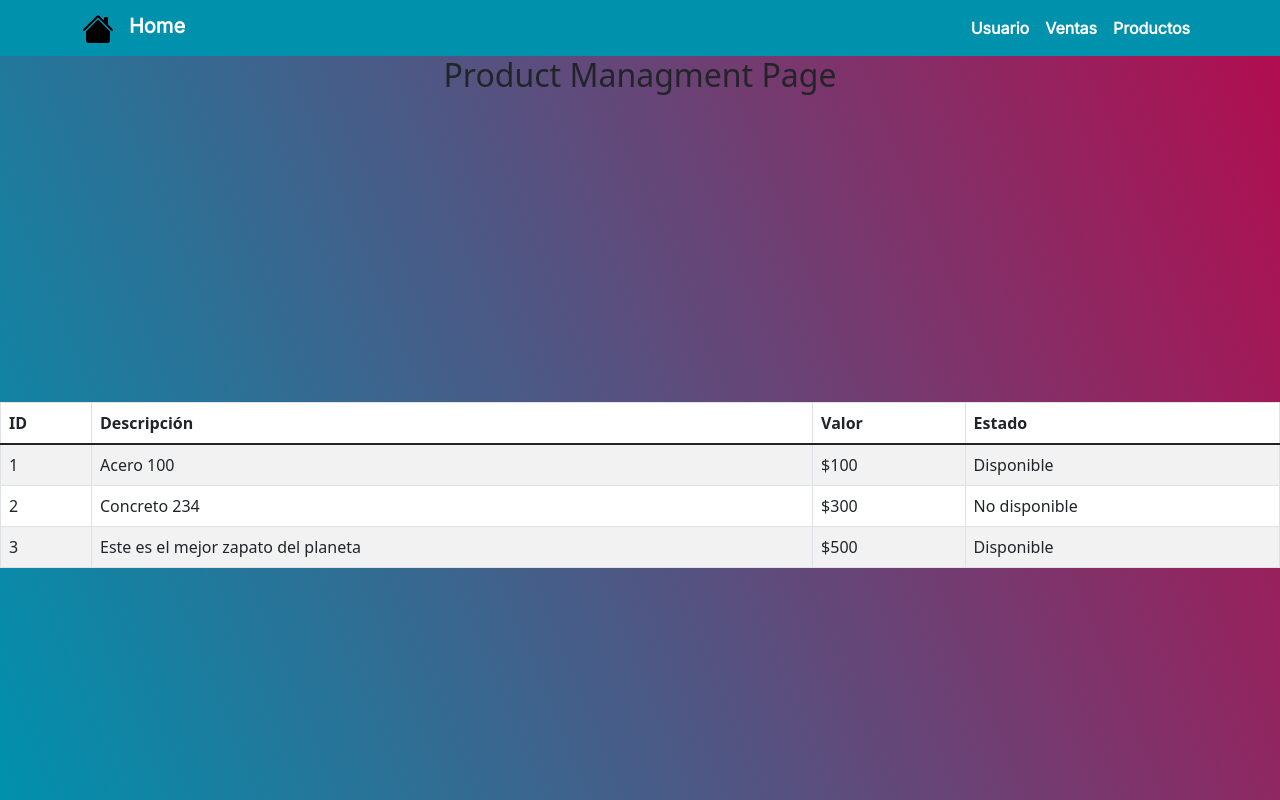
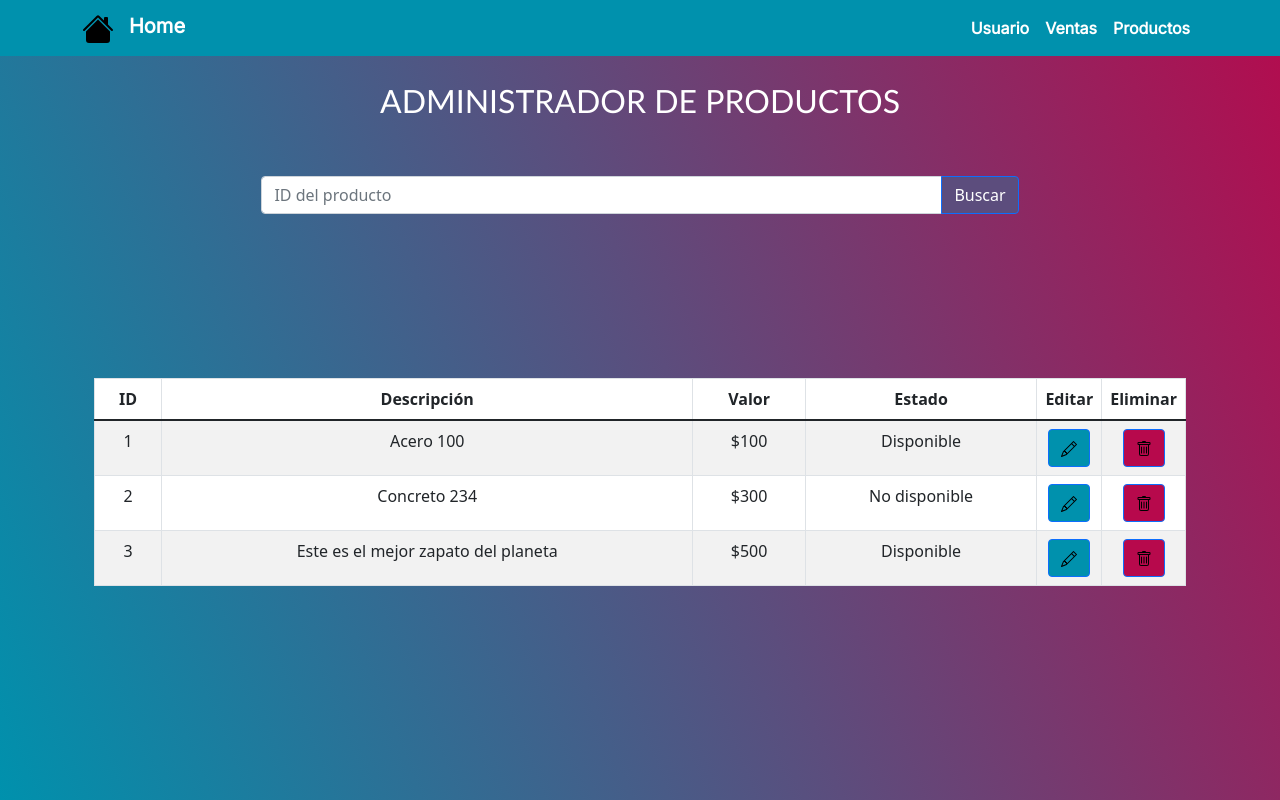
Before and after one commit to nblancob/Proyecto-Mision-TIC, a React (Create React App) app in the folder my-app/: page /product/managment in a window 1280 px wide. Built offline with nearby package versions, Linux system fonts and the light colour scheme.

Commit message:
add serach product

```diff
--- /dev/null
+++ b/my-app/src/product-managment/components/Pencil.js
@@ -0,0 +1,20 @@
+import Button from 'react-bootstrap/Button';
+import tablep from './tablep.css'
+
+const Pencil =() =>{
+    return(
+        <Button className="Pencil-btn" style={{tablep}} href="/product/registration">
+        <svg
+          xmlns="http://www.w3.org/2000/svg"
+          width="16"
+          height="16"
+          fillRule="currentColor"
+          className="bi bi-pencil"
+          viewBox="0 0 16 16"
+        >
+          <path d="M12.146.146a.5.5 0 0 1 .708 0l3 3a.5.5 0 0 1 0 .708l-10 10a.5.5 0 0 1-.168.11l-5 2a.5.5 0 0 1-.65-.65l2-5a.5.5 0 0 1 .11-.168l10-10zM11.207 2.5 13.5 4.793 14.793 3.5 12.5 1.207 11.207 2.5zm1.586 3L10.5 3.207 4 9.707V10h.5a.5.5 0 0 1 .5.5v.5h.5a.5.5 0 0 1 .5.5v.5h.293l6.5-6.5zm-9.761 5.175-.106.106-1.528 3.821 3.821-1.528.106-.106A.5.5 0 0 1 5 12.5V12h-.5a.5.5 0 0 1-.5-.5V11h-.5a.5.5 0 0 1-.468-.325z"/>
+        </svg>
+      </Button>
+    );
+}
+export default Pencil;
--- /dev/null
+++ b/my-app/src/product-managment/components/Search.js
@@ -0,0 +1,48 @@
+import Button from 'react-bootstrap/Button';
+import InputGroup from 'react-bootstrap/InputGroup';
+import FormControl from 'react-bootstrap/FormControl';
+import tablep from './tablep.css';
+import React, { Component } from 'react';
+import Tablep from './Tablep';
+import ListaProductos from './data';
+
+class Search extends Component{
+    constructor(props){
+        super(props);
+        this.state={
+            value:'',
+            newTable:[],
+        };
+    }
+    handleChange=(event)=>{
+        this.setState({
+            value : event.target.value,
+          });
+    }
+    componentDidMount(){
+        this.setState({newTable:ListaProductos});
+    }
+    filter=()=>{
+        const search=ListaProductos.filter((p)=>p.id.includes(this.state.value)||p.description.includes(this.state.value));
+        this.setState({newTable:search});
+    }
+    render(){
+        return(
+            <div className="container">
+            <InputGroup className="Input-search mb-3 justify-content-center container" style={{tablep}} onChange={this.handleChange}>
+                <FormControl
+                    placeholder="ID del producto"
+                    aria-label="Recipient's username"
+                    aria-describedby="basic-addon2"
+                />
+                <Button className="Info-btn" id="button-addon2" onClick={this.filter}>
+                    Buscar
+                </Button>
+            </InputGroup>
+            <Tablep variable={this.state}/>
+            </div>
+        );
+
+    }
+}
+export default Search;
--- a/my-app/src/product-managment/components/Tablep.js
+++ b/my-app/src/product-managment/components/Tablep.js
@@ -1,32 +1,39 @@
 import Table from 'react-bootstrap/Table';
 import tablep from './tablep.css';
-import { ListaProductos } from './data';
+import Trash from './Trash';
+import Pencil from './Pencil';
 
-const Tablep=()=>{
+const Tablep =(state)=> {
+    console.log(state.variable.newTable.id);
         return(
+            <div className="container">
             <Table striped bordered hover className="Tablep" style={{tablep}}>
                 <thead>
                     <tr>
-                    {console.log(ListaProductos)}
                         <th>ID</th>
                         <th>Descripción</th>
                         <th>Valor</th>
                         <th>Estado</th>
+                        <th>Editar</th>
+                        <th>Eliminar</th>
                     </tr>
                 </thead>
                 <tbody>
-                {ListaProductos.map((data,key)=>{
+                    {state.variable.newTable.map((data,key)=>{
                         return(
                             <tr key={key}>
                                 <td>{data.id}</td>
                                 <td>{data.description}</td>
                                 <td>${data.price}</td>
                                 <td>{data.state}</td>
+                                <td style={{width:"5px"}}><Pencil/></td>
+                                <td style={{width:"5px"}}><Trash/></td>
                             </tr>
                         );
                     })}
                 </tbody>
             </Table>
+            </div>
         );
     }
 export default Tablep;
--- /dev/null
+++ b/my-app/src/product-managment/components/Trash.js
@@ -0,0 +1,20 @@
+import Button from 'react-bootstrap/Button';
+import tablep from './tablep.css'
+const Trash =() =>{
+    return(
+        <Button className="Trash-btn" style={{tablep}}>
+        <svg
+          xmlns="http://www.w3.org/2000/svg"
+          width="16"
+          height="16"
+          fillRule="currentColor"
+          className="bi bi-trash"
+          viewBox="0 0 16 16"
+        >
+          <path d="M5.5 5.5A.5.5 0 0 1 6 6v6a.5.5 0 0 1-1 0V6a.5.5 0 0 1 .5-.5zm2.5 0a.5.5 0 0 1 .5.5v6a.5.5 0 0 1-1 0V6a.5.5 0 0 1 .5-.5zm3 .5a.5.5 0 0 0-1 0v6a.5.5 0 0 0 1 0V6z" />
+          <path fillRule="evenodd" d="M14.5 3a1 1 0 0 1-1 1H13v9a2 2 0 0 1-2 2H5a2 2 0 0 1-2-2V4h-.5a1 1 0 0 1-1-1V2a1 1 0 0 1 1-1H6a1 1 0 0 1 1-1h2a1 1 0 0 1 1 1h3.5a1 1 0 0 1 1 1v1zM4.118 4 4 4.059V13a1 1 0 0 0 1 1h6a1 1 0 0 0 1-1V4.059L11.882 4H4.118zM2.5 3V2h11v1h-11z"/>
+        </svg>
+      </Button>
+    );
+}
+export default Trash;
--- a/my-app/src/product-managment/components/data.js
+++ b/my-app/src/product-managment/components/data.js
@@ -1,21 +1,24 @@
-export const ListaProductos =
+const ListaProductos =
     [
         {
-            id: 1,
+            id: "1",
             description: "Acero 100",
-            price: 100,
+            price: "100",
             state: "Disponible",
         },
         {
-            id: 2,
+            id: "2",
             description: "Concreto 234",
-            price: 300,
+            price: "300",
             state: "No disponible",
         },
         {
-            id: 3,
+            id: "3",
             description: "Este es el mejor zapato del planeta",
-            price: 500,
+            price: "500",
             state: "Disponible",
         },
+
     ];
+
+export default ListaProductos;
--- a/my-app/src/product-managment/components/tablep.css
+++ b/my-app/src/product-managment/components/tablep.css
@@ -1,5 +1,22 @@
+body,html{
+    height: 100%;
+}
 .Tablep{
-    position: relative;
-    top: 300px;
+    margin-top: 15%;
     background-color: white;
+    text-align: center;
+    justify-content: center;
 }
+.Input-search{
+    margin-top: 5%;
+    width: 70%;
+}
+.Trash-btn{
+    background-color: #b7094c;
+}
+.Pencil-btn{
+    background-color: #0091ad;
+}
+.Info-btn{
+    background-color: #5c4d7d;
+}
--- a/my-app/src/product-managment/pages/Managment.js
+++ b/my-app/src/product-managment/pages/Managment.js
@@ -1,13 +1,13 @@
 import managment from './Managment.css';
-import Tablep from '../components/Tablep';
+import Search from '../components/Search';
 
 const Managment =()=>{
     return(
         <div style={{managment}}>
-            <h2 className="text-center">
-                Product Managment Page
+            <h2 className="title text-center">
+                ADMINISTRADOR DE PRODUCTOS
             </h2>
-            <Tablep/>
+            <Search/>
         </div>
     );
 }
```
Also changed, not shown: my-app/src/product-managment/components/Producto.js (deleted). Lines whose indentation alone changed are shown as unchanged.
